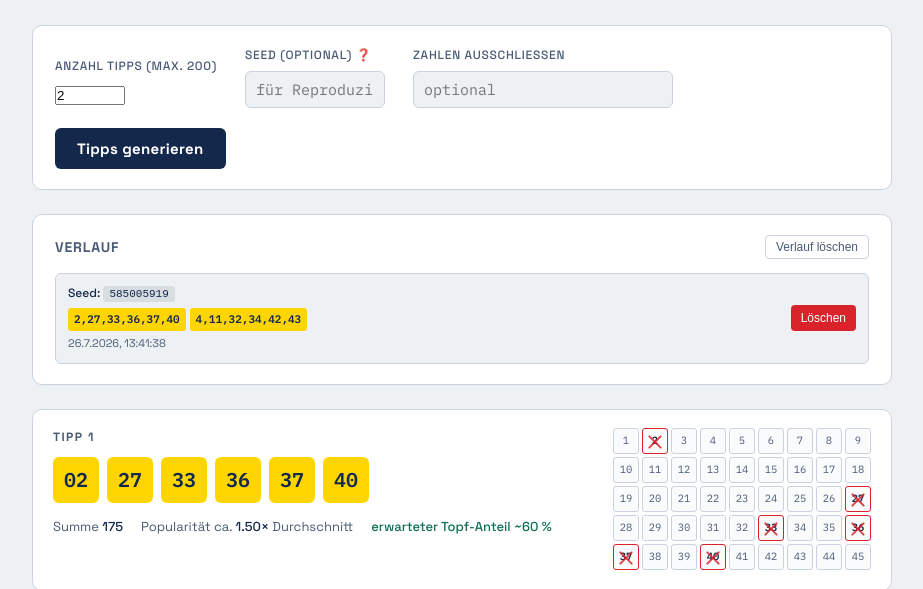
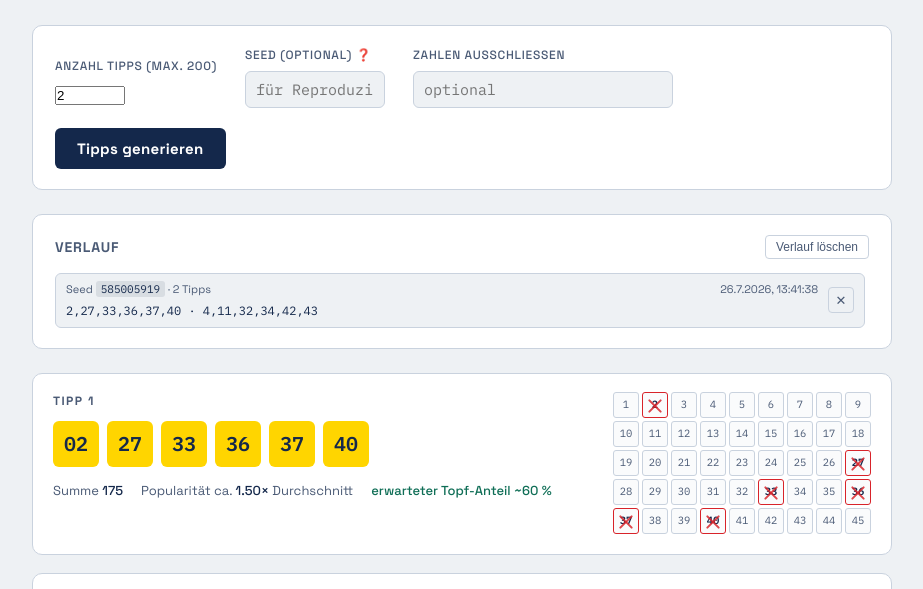
Before and after one commit to Undertaker289/lotto-tipp-generator, a plain HTML site: page index.html in a window 1280 px wide. Shown: the part 175-764 px from the top of the page, without its empty margins (178-1101 px from the left). Drawn offline with Linux system fonts and the light colour scheme.

Commit message:
fix: compact history entries to reduce visual clutter
Replace per-number chip grids (which could sprawl to hundreds of
boxes for high tip counts) with a single truncated summary line per
entry, a smaller icon-only delete button, and a scrollable, height-
capped history list.

```diff
--- a/index.html
+++ b/index.html
@@ -142,6 +142,15 @@
   .cell.hit::before { transform: rotate(45deg); }
   .cell.hit::after { transform: rotate(-45deg); }
   .cell.blocked { background: var(--line); color: #8A96A8; text-decoration: line-through; }
+
+  #history-list { max-height: 280px; overflow-y: auto; padding-right: 4px; }
+  .hist-entry { background: var(--paper); border: 1px solid var(--line); border-radius: 6px; padding: 7px 10px; display: flex; justify-content: space-between; align-items: center; gap: 10px; }
+  .hist-main { flex: 1; cursor: pointer; min-width: 0; }
+  .hist-top { display: flex; justify-content: space-between; gap: 8px; font-size: 11px; color: var(--ink-soft); }
+  .hist-top code { background: rgba(20,40,75,0.1); padding: 1px 5px; border-radius: 3px; font-family: 'IBM Plex Mono', monospace; font-size: 11px; color: var(--ink); }
+  .hist-tips { font-family: 'IBM Plex Mono', monospace; font-size: 12px; color: var(--ink); white-space: nowrap; overflow: hidden; text-overflow: ellipsis; margin-top: 2px; }
+  .hist-del { background: transparent; color: var(--ink-soft); border: 1px solid var(--line); border-radius: 4px; width: 26px; height: 26px; flex-shrink: 0; cursor: pointer; font-size: 13px; line-height: 1; transition: all 0.15s ease; }
+  .hist-del:hover { background: var(--red); color: #fff; border-color: var(--red); }
 
   .toast {
     position: fixed;
@@ -302,17 +311,17 @@
 
     historyPanel.style.display = 'block';
 
-    let html = '<div style="display: flex; flex-direction: column; gap: 8px;">';
+    let html = '<div style="display: flex; flex-direction: column; gap: 6px;">';
     history.forEach((entry, idx) => {
-      const tipStr = entry.tips.map(t => `<span class="num" style="background: var(--yellow); padding: 3px 6px; border-radius: 3px; font-size: 11px; font-weight: 600; display: inline-block; min-width: 30px; text-align: center;">${String(t).padStart(2, '0')}</span>`).join('');
+      const tipStr = entry.tips.map(t => t.join(',')).join('  ·  ');
+      const countLabel = entry.tips.length + (entry.tips.length === 1 ? ' Tipp' : ' Tipps');
       html += `
-        <div style="background: var(--paper); border: 1px solid var(--line); border-radius: 6px; padding: 10px 12px; display: flex; justify-content: space-between; align-items: center; gap: 12px;">
-          <div style="flex: 1; cursor: pointer; min-width: 0;" role="button" tabindex="0" onkeydown="if(event.key==='Enter'||event.key===' '){event.preventDefault();loadFromHistory(${idx})}" onclick="loadFromHistory(${idx})" title="Klicken oder Enter zum Laden">
-            <div style="font-size: 12px; font-weight: 500; color: var(--ink); margin-bottom: 4px;">Seed: <code style="background: rgba(20,40,75,0.1); padding: 2px 6px; border-radius: 3px; font-family: monospace; font-size: 11px;">${entry.seed}</code></div>
-            <div style="display: flex; gap: 4px; flex-wrap: wrap; margin-bottom: 4px;">${tipStr}</div>
-            <div style="font-size: 11px; color: var(--ink-soft);">${entry.date}</div>
+        <div class="hist-entry">
+          <div class="hist-main" role="button" tabindex="0" onkeydown="if(event.key==='Enter'||event.key===' '){event.preventDefault();loadFromHistory(${idx})}" onclick="loadFromHistory(${idx})" title="Klicken oder Enter zum Laden">
+            <div class="hist-top"><span>Seed <code>${entry.seed}</code> · ${countLabel}</span><span>${entry.date}</span></div>
+            <div class="hist-tips">${tipStr}</div>
           </div>
-          <button onclick="deleteHistoryEntry(${idx})" style="background: var(--red); color: white; border: none; border-radius: 4px; padding: 6px 10px; cursor: pointer; font-size: 12px; white-space: nowrap;">Löschen</button>
+          <button class="hist-del" onclick="deleteHistoryEntry(${idx})" title="Eintrag löschen" aria-label="Eintrag löschen">✕</button>
         </div>
       `;
     });
```
